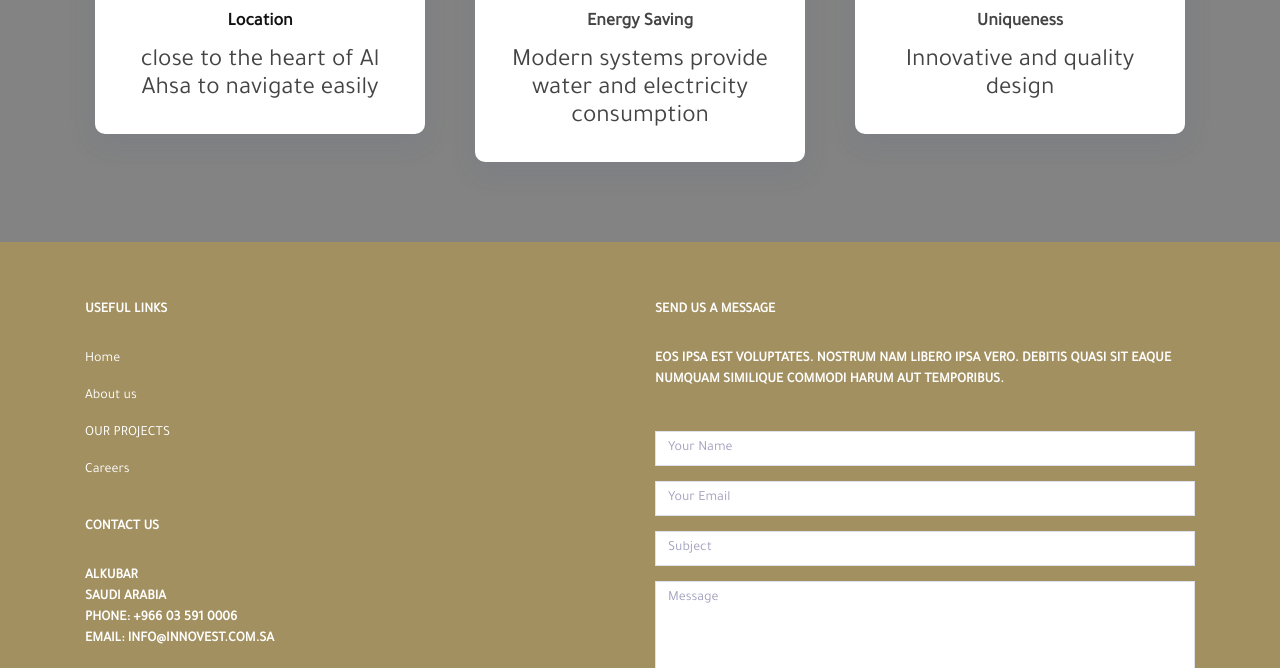
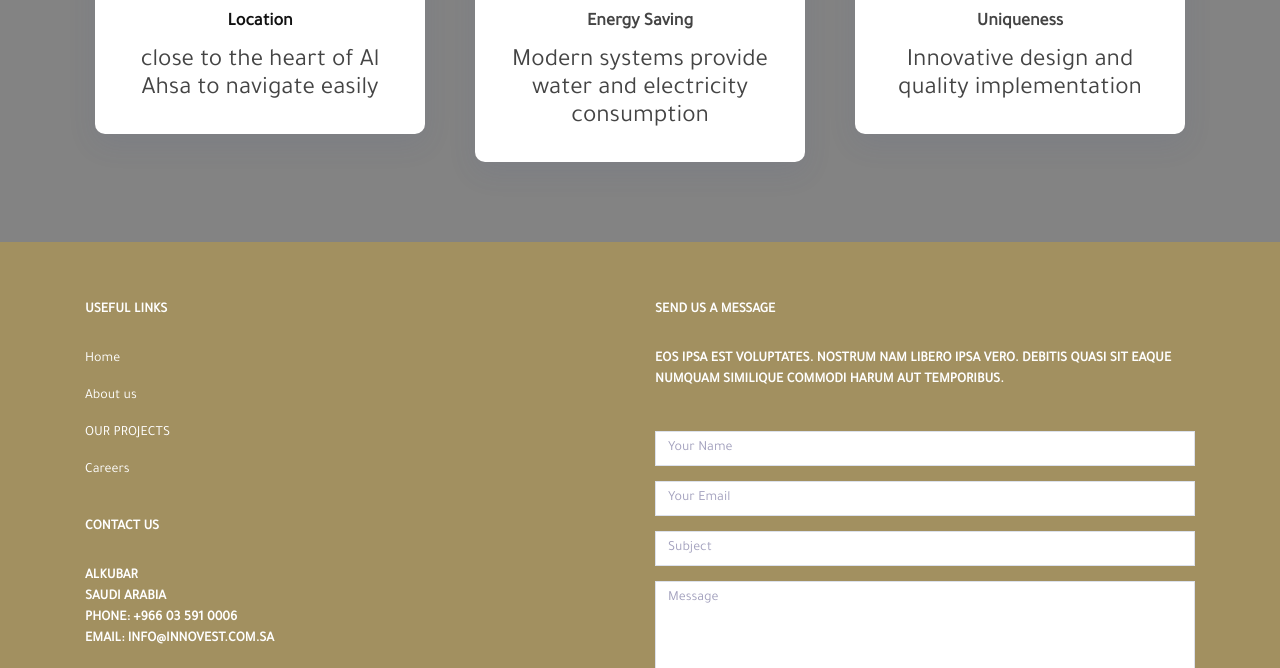
Before and after one commit to maah75/innovestbeta, a plain HTML site: page en/sama.html in a window 1280 px wide. Shown: the part 1513-2181 px from the top of the page. Drawn offline with Linux system fonts and the light colour scheme; files whose address does not match are found by name.

Commit message:
<p class="description" id="uniquenessd">Innovative design and quality implementation</p>

```diff
--- a/en/sama.html
+++ b/en/sama.html
@@ -124,7 +124,7 @@
             <div class="box">
               <div class="icon" style="background: rgb(236, 228, 204);"><i class="ion-star" style="color: #A29060;"></i></div>
               <h4 class="title" id="uniqueness">Uniqueness</h4>
-              <p class="description" id="uniquenessd">Innovative and quality design</p>
+              <p class="description" id="uniquenessd">Innovative design and quality implementation</p>
             </div>
           </div>
         </div>
```
Also changed, not shown: en/albairag-dammam.html (+1 -1 lines), en/albairag-mobaraz.html (+1 -1 lines).
